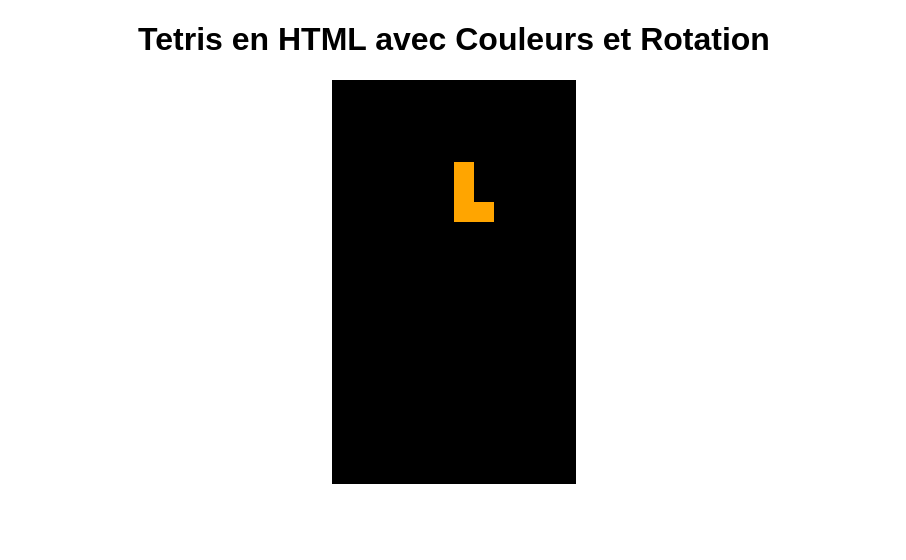
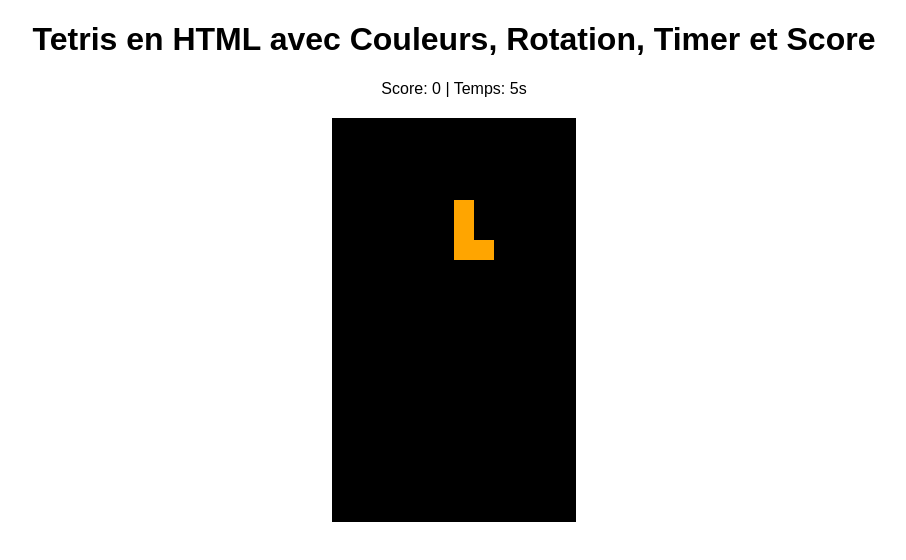
Before and after one commit to altefkat/tetris, a plain HTML site: page index.html in a window 1280 px wide. Shown: the whole page, without its empty margins (186-1092 px from the left). Drawn offline with Linux system fonts and the light colour scheme.

Commit message:
Update index.html

```diff
--- a/index.html
+++ b/index.html
@@ -17,7 +17,10 @@
     </style>
 </head>
 <body>
-    <h1>Tetris en HTML avec Couleurs et Rotation</h1>
+    <h1>Tetris en HTML avec Couleurs, Rotation, Timer et Score</h1>
+    <div>
+        <span id="score">Score: 0</span> | <span id="timer">Temps: 0s</span>
+    </div>
     <canvas id="tetris" width="240" height="400"></canvas>
 
     <script>
@@ -29,8 +32,21 @@
 
         const player = {
             pos: { x: 5, y: 0 },
-            matrix: createPiece(randomPieceType())
+            matrix: createPiece(randomPieceType()),
+            score: 0
         };
+
+        const scoreDisplay = document.getElementById('score');
+        const timerDisplay = document.getElementById('timer');
+
+        let startTime = Date.now();
+
+        function updateTimer() {
+            const elapsed = Math.floor((Date.now() - startTime) / 1000);
+            timerDisplay.textContent = `Temps: ${elapsed}s`;
+        }
+
+        setInterval(updateTimer, 1000);
 
         function createMatrix(w, h) {
             const matrix = [];
@@ -97,6 +113,8 @@
             if (collide(arena, player)) {
                 player.pos.y--;
                 merge(arena, player);
+                player.score += 10;
+                updateScore();
                 playerReset();
             }
             dropCounter = 0;
@@ -108,7 +126,13 @@
             player.pos.x = (arena[0].length / 2 | 0) - (player.matrix[0].length / 2 | 0);
             if (collide(arena, player)) {
                 arena.forEach(row => row.fill(0));
+                player.score = 0;
+                updateScore();
             }
+        }
+
+        function updateScore() {
+            scoreDisplay.textContent = `Score: ${player.score}`;
         }
 
         function rotate(matrix, dir = 1) {
```
